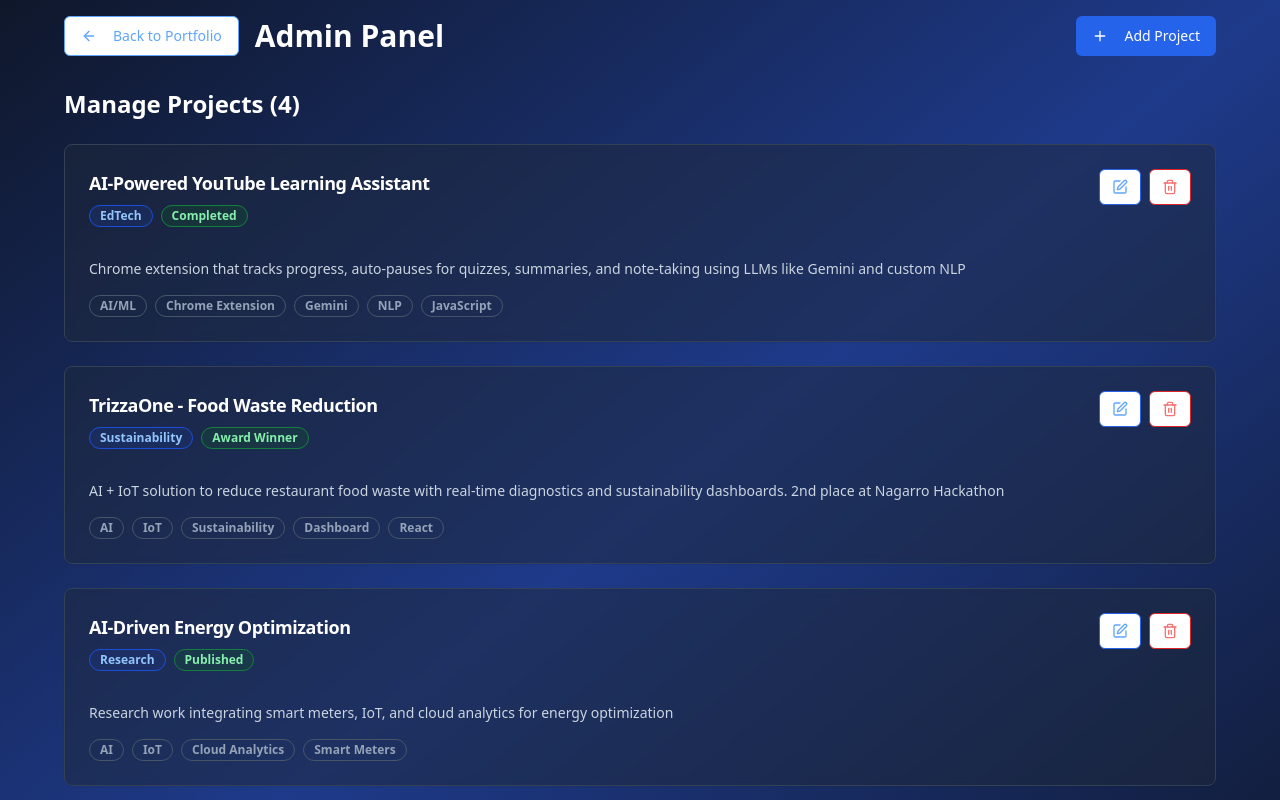
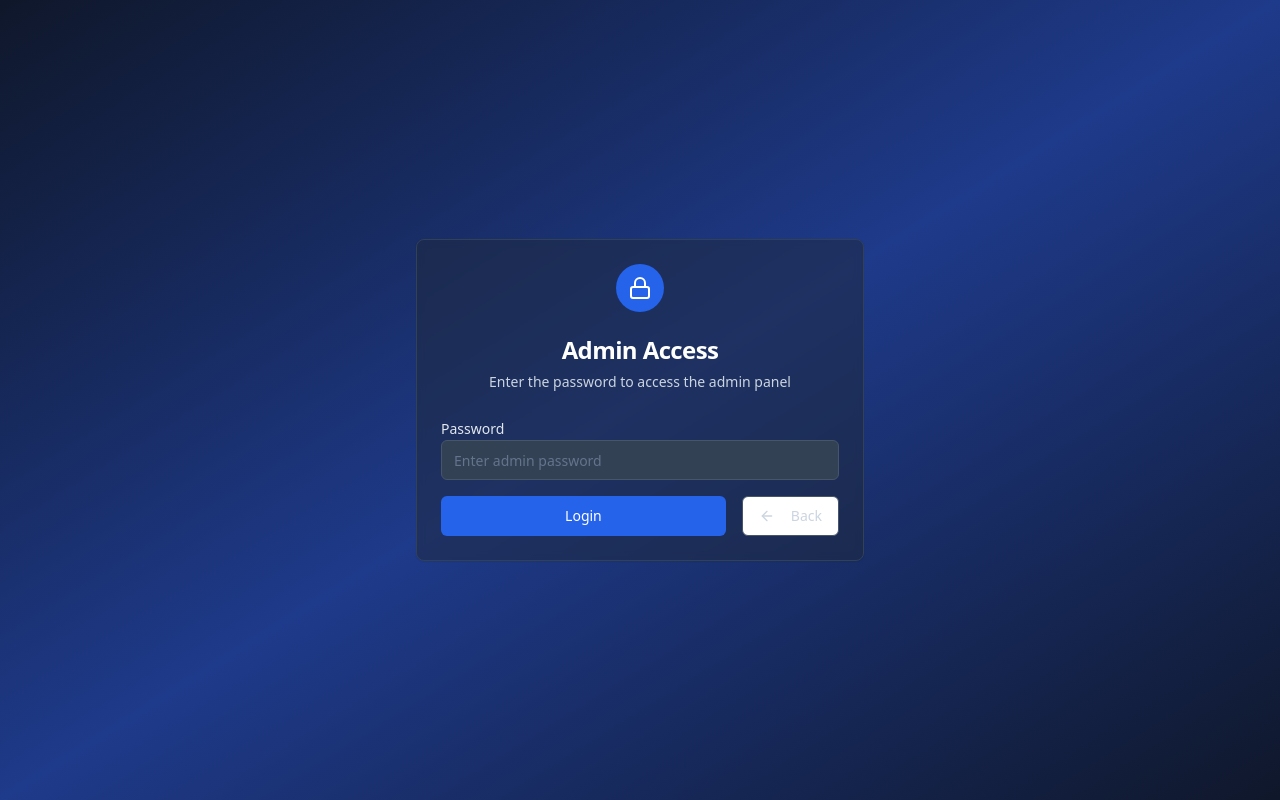
Before and after one commit to TheAnumaan/whig-portfolio-nexus, a React (Vite) app: page / in a window 1280 px wide. Both pictures are taken after a click on the button "Login to Admin". Shown: the top 800 px of the page. Built offline with nearby package versions, Linux system fonts and the light colour scheme.

Commit message:
Implement admin panel login
Add basic authentication to the admin panel to restrict access.

```diff
--- a/src/App.tsx
+++ b/src/App.tsx
@@ -1,8 +1,10 @@
+
 import { Toaster } from "@/components/ui/toaster";
 import { Toaster as Sonner } from "@/components/ui/sonner";
 import { TooltipProvider } from "@/components/ui/tooltip";
 import { QueryClient, QueryClientProvider } from "@tanstack/react-query";
 import { BrowserRouter, Routes, Route } from "react-router-dom";
+import { AuthProvider } from "@/contexts/AuthContext";
 import Index from "./pages/Index";
 import NotFound from "./pages/NotFound";
 
@@ -11,6 +13,7 @@ const queryClient = new QueryClient();
 const App = () => (
   <QueryClientProvider client={queryClient}>
     <TooltipProvider>
+      <AuthProvider>
         <Toaster />
         <Sonner />
         <BrowserRouter>
@@ -20,6 +23,7 @@ const App = () => (
             <Route path="*" element={<NotFound />} />
           </Routes>
         </BrowserRouter>
+      </AuthProvider>
     </TooltipProvider>
   </QueryClientProvider>
 );
--- /dev/null
+++ b/src/components/Login.tsx
@@ -0,0 +1,110 @@
+
+import { useState } from 'react';
+import { motion } from 'framer-motion';
+import { Card, CardContent, CardDescription, CardHeader, CardTitle } from '@/components/ui/card';
+import { Button } from '@/components/ui/button';
+import { Input } from '@/components/ui/input';
+import { Label } from '@/components/ui/label';
+import { Lock, ArrowLeft } from 'lucide-react';
+import { useAuth } from '@/contexts/AuthContext';
+import { toast } from '@/hooks/use-toast';
+
+interface LoginProps {
+  onBack: () => void;
+}
+
+const Login = ({ onBack }: LoginProps) => {
+  const [password, setPassword] = useState('');
+  const [isLoading, setIsLoading] = useState(false);
+  const { login } = useAuth();
+
+  const handleSubmit = (e: React.FormEvent) => {
+    e.preventDefault();
+    setIsLoading(true);
+
+    // Simulate a brief loading state
+    setTimeout(() => {
+      const success = login(password);
+
+      if (success) {
+        toast({
+          title: "Success",
+          description: "Welcome to the admin panel!"
+        });
+      } else {
+        toast({
+          title: "Error",
+          description: "Incorrect password. Please try again.",
+          variant: "destructive"
+        });
+        setPassword('');
+      }
+
+      setIsLoading(false);
+    }, 500);
+  };
+
+  return (
+    <div className="min-h-screen bg-gradient-to-br from-slate-900 via-blue-900 to-slate-900 flex items-center justify-center p-4">
+      <motion.div
+        initial={{ opacity: 0, y: 20 }}
+        animate={{ opacity: 1, y: 0 }}
+        transition={{ duration: 0.5 }}
+        className="w-full max-w-md"
+      >
+        <Card className="bg-slate-800/50 border-slate-700 backdrop-blur-sm">
+          <CardHeader className="text-center">
+            <div className="flex justify-center mb-4">
+              <div className="p-3 bg-blue-600 rounded-full">
+                <Lock className="w-6 h-6 text-white" />
+              </div>
+            </div>
+            <CardTitle className="text-white text-2xl">Admin Access</CardTitle>
+            <CardDescription className="text-slate-300">
+              Enter the password to access the admin panel
+            </CardDescription>
+          </CardHeader>
+          <CardContent>
+            <form onSubmit={handleSubmit} className="space-y-4">
+              <div>
+                <Label htmlFor="password" className="text-slate-200">Password</Label>
+                <Input
+                  id="password"
+                  type="password"
+                  value={password}
+                  onChange={(e) => setPassword(e.target.value)}
+                  className="bg-slate-700 border-slate-600 text-white"
+                  placeholder="Enter admin password"
+                  required
+                  disabled={isLoading}
+                />
+              </div>
+
+              <div className="flex gap-4">
+                <Button
+                  type="submit"
+                  className="flex-1 bg-blue-600 hover:bg-blue-700 text-white"
+                  disabled={isLoading}
+                >
+                  {isLoading ? 'Verifying...' : 'Login'}
+                </Button>
+                <Button
+                  type="button"
+                  onClick={onBack}
+                  variant="outline"
+                  className="border-slate-600 text-slate-300 hover:bg-slate-700"
+                  disabled={isLoading}
+                >
+                  <ArrowLeft className="w-4 h-4 mr-2" />
+                  Back
+                </Button>
+              </div>
+            </form>
+          </CardContent>
+        </Card>
+      </motion.div>
+    </div>
+  );
+};
+
+export default Login;
--- /dev/null
+++ b/src/contexts/AuthContext.tsx
@@ -0,0 +1,57 @@
+
+import React, { createContext, useContext, useState, useEffect } from 'react';
+
+interface AuthContextType {
+  isAuthenticated: boolean;
+  login: (password: string) => boolean;
+  logout: () => void;
+}
+
+const AuthContext = createContext<AuthContextType | undefined>(undefined);
+
+export const useAuth = () => {
+  const context = useContext(AuthContext);
+  if (!context) {
+    throw new Error('useAuth must be used within an AuthProvider');
+  }
+  return context;
+};
+
+interface AuthProviderProps {
+  children: React.ReactNode;
+}
+
+export const AuthProvider = ({ children }: AuthProviderProps) => {
+  const [isAuthenticated, setIsAuthenticated] = useState(false);
+
+  // Check if user is already authenticated on page load
+  useEffect(() => {
+    const authStatus = localStorage.getItem('admin-auth');
+    if (authStatus === 'true') {
+      setIsAuthenticated(true);
+    }
+  }, []);
+
+  const login = (password: string) => {
+    // Simple password check - you can change this password
+    const correctPassword = 'anumaan2024';
+
+    if (password === correctPassword) {
+      setIsAuthenticated(true);
+      localStorage.setItem('admin-auth', 'true');
+      return true;
+    }
+    return false;
+  };
+
+  const logout = () => {
+    setIsAuthenticated(false);
+    localStorage.removeItem('admin-auth');
+  };
+
+  return (
+    <AuthContext.Provider value={{ isAuthenticated, login, logout }}>
+      {children}
+    </AuthContext.Provider>
+  );
+};
--- a/src/pages/Index.tsx
+++ b/src/pages/Index.tsx
@@ -1,14 +1,17 @@
-
 import { useState, useEffect } from 'react';
 import { motion } from 'framer-motion';
 import { Card, CardContent, CardDescription, CardHeader, CardTitle } from '@/components/ui/card';
 import { Badge } from '@/components/ui/badge';
 import { Button } from '@/components/ui/button';
-import { ExternalLink, Github, Linkedin, Mail, Phone, MapPin, Award, GraduationCap, Lightbulb, Code, Settings } from 'lucide-react';
+import { ExternalLink, Github, Linkedin, Mail, Phone, MapPin, Award, GraduationCap, Lightbulb, Code, Settings, LogOut } from 'lucide-react';
+import { useAuth } from '@/contexts/AuthContext';
 import AdminPanel from '@/components/AdminPanel';
+import Login from '@/components/Login';
 
 const Index = () => {
   const [showAdmin, setShowAdmin] = useState(false);
+  const [showLogin, setShowLogin] = useState(false);
+  const { isAuthenticated, logout } = useAuth();
   const [projects, setProjects] = useState([
     {
       id: 1,
@@ -59,25 +62,70 @@ const Index = () => {
     "Threws Research Member"
   ];
 
+  const handleAdminClick = () => {
+    if (isAuthenticated) {
+      setShowAdmin(true);
+    } else {
+      setShowLogin(true);
+    }
+  };
+
+  const handleLoginSuccess = () => {
+    setShowLogin(false);
+    setShowAdmin(true);
+  };
+
+  const handleLogout = () => {
+    logout();
+    setShowAdmin(false);
+  };
+
+  // Show login screen
+  if (showLogin) {
+    return <Login onBack={() => setShowLogin(false)} />;
+  }
+
+  // Show admin panel if authenticated and admin is requested
+  if (showAdmin && isAuthenticated) {
     return (
-    <div className="min-h-screen bg-gradient-to-br from-slate-900 via-blue-900 to-slate-900">
-      {showAdmin ? (
       <AdminPanel
         projects={projects}
         setProjects={setProjects}
         onClose={() => setShowAdmin(false)}
       />
-      ) : (
-        <>
+    );
+  }
+
+  return (
+    <div className="min-h-screen bg-gradient-to-br from-slate-900 via-blue-900 to-slate-900">
       {/* Admin Button */}
+      <motion.div
+        className="fixed top-4 right-4 z-50 flex gap-2"
+        initial={{ opacity: 0, y: -20 }}
+        animate={{ opacity: 1, y: 0 }}
+        transition={{ duration: 0.5 }}
+      >
+        {isAuthenticated && (
           <motion.button
-            onClick={() => setShowAdmin(true)}
-            className="fixed top-4 right-4 z-50 p-3 bg-blue-600 hover:bg-blue-700 text-white rounded-full shadow-lg transition-colors"
+            onClick={handleLogout}
+            className="p-3 bg-red-600 hover:bg-red-700 text-white rounded-full shadow-lg transition-colors"
             whileHover={{ scale: 1.1 }}
             whileTap={{ scale: 0.9 }}
+            title="Logout"
+          >
+            <LogOut className="w-5 h-5" />
+          </motion.button>
+        )}
+        <motion.button
+          onClick={handleAdminClick}
+          className="p-3 bg-blue-600 hover:bg-blue-700 text-white rounded-full shadow-lg transition-colors"
+          whileHover={{ scale: 1.1 }}
+          whileTap={{ scale: 0.9 }}
+          title={isAuthenticated ? "Admin Panel" : "Login to Admin"}
         >
           <Settings className="w-5 h-5" />
         </motion.button>
+      </motion.div>
 
       {/* Hero Section */}
       <section className="min-h-screen flex items-center justify-center px-4">
@@ -352,8 +400,6 @@ const Index = () => {
           </p>
         </div>
       </footer>
-        </>
-      )}
     </div>
   );
 };
```
Lines whose indentation alone changed are shown as unchanged.
